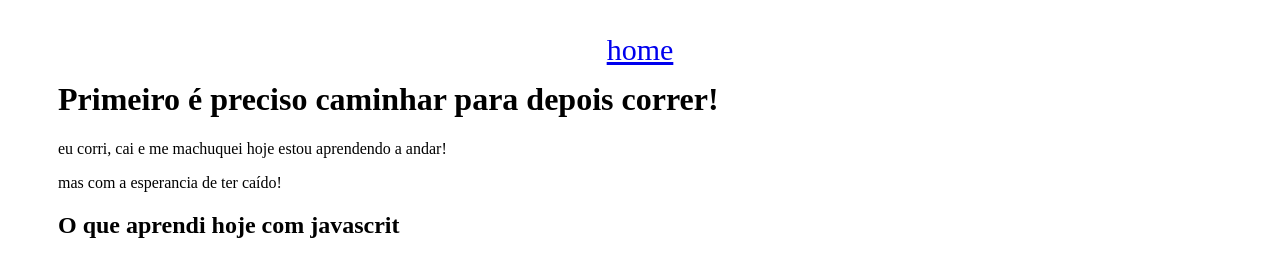
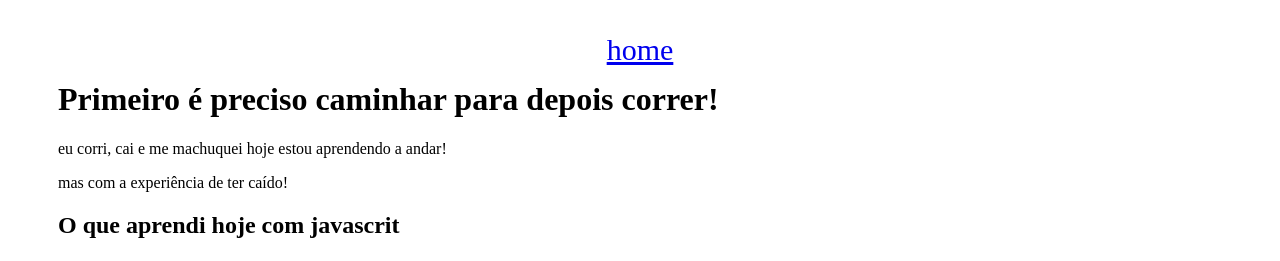
Before and after one commit to GustavoGarciaPereira/deploy-nuxt, a Nuxt app: page /js-legal in a window 1280 px wide. Shown: the top 261 px of the page. Built offline with nearby package versions, Linux system fonts and the light colour scheme.

Commit message:
correcao portugues

```diff
--- a/pages/js-legal.vue
+++ b/pages/js-legal.vue
@@ -11,7 +11,7 @@
         <h1>Primeiro é preciso caminhar para depois correr!</h1>
         <div>
             <p>eu corri, cai e me machuquei hoje estou aprendendo a andar!</p>
-            <p>mas com a esperancia de ter caído!</p>
+            <p>mas com a experiência de ter caído!</p>
 
         </div>
 
```
